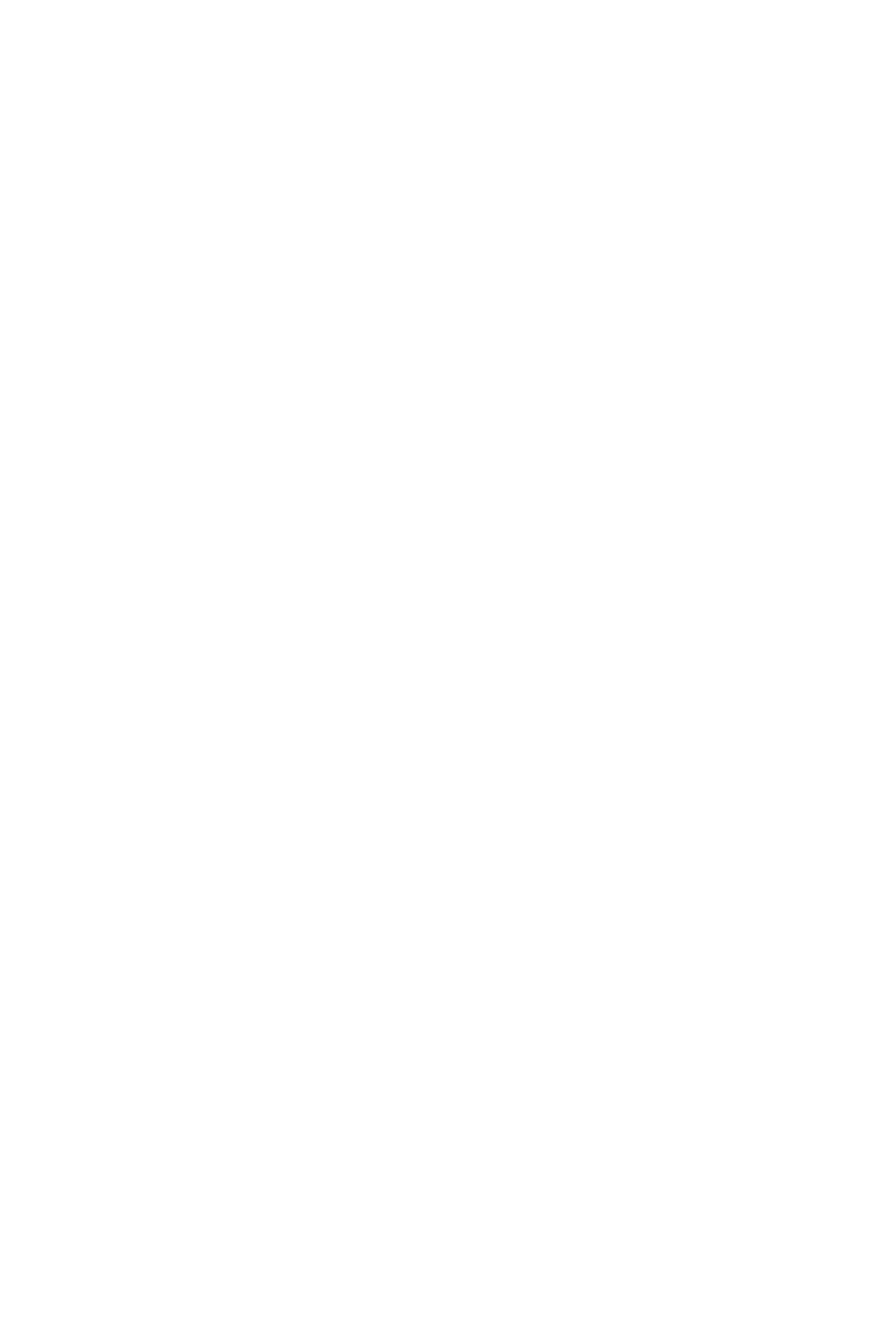
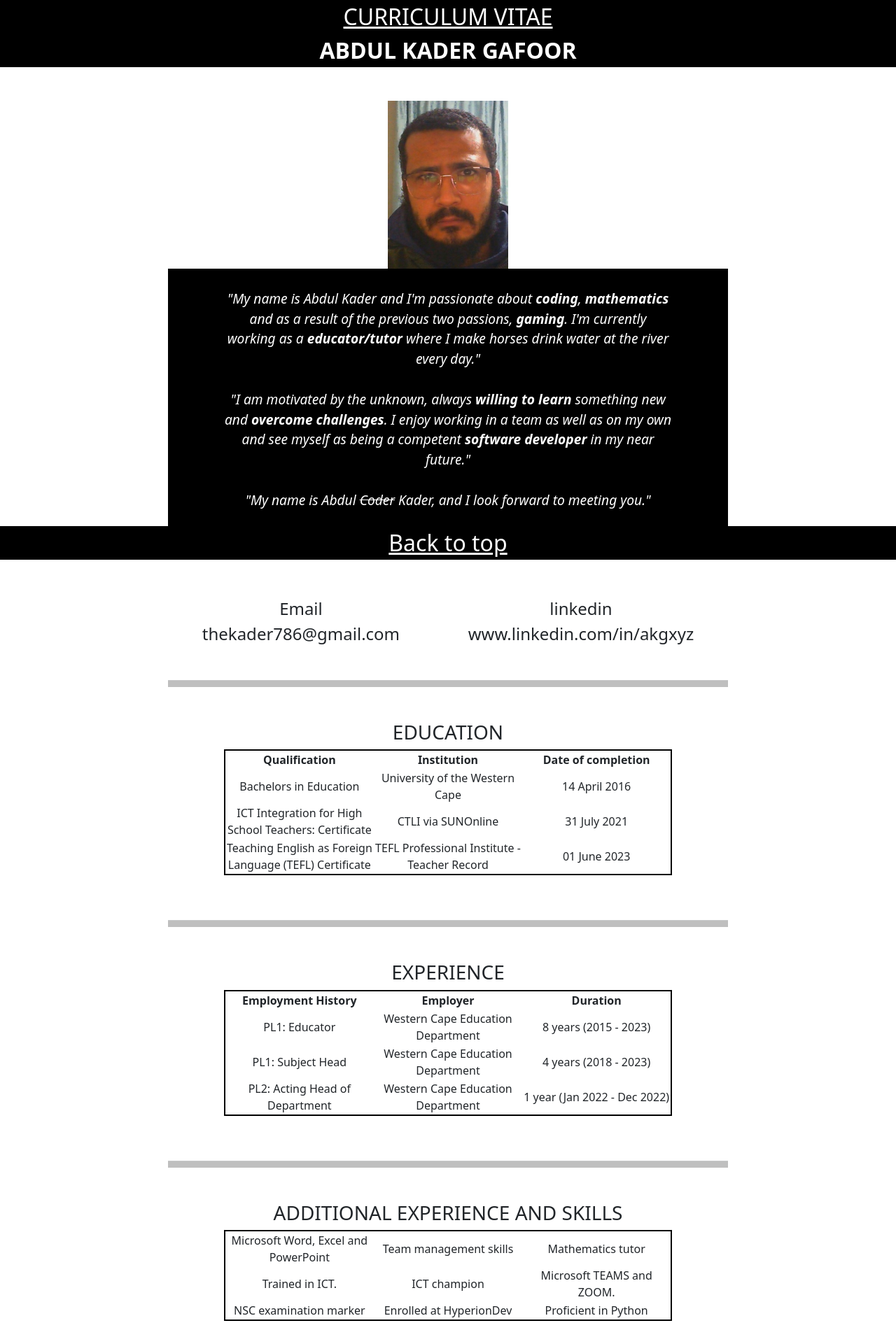
Before and after one commit to Kader-the-Coder/MyCV, a plain HTML site: page index.html in a window 1280 px wide. Shown: the top 1891 px of the page at 70% size. Before the commit the page ends 800 px from the top, so only its background shows below. Drawn offline with nearby package versions, Linux system fonts and the light colour scheme.

Commit message:
Major changes to index and stylesheet

```diff
--- a/index.html
+++ b/index.html
@@ -9,37 +9,177 @@
           rel="stylesheet"
           integrity="sha384-T3c6CoIi6uLrA9TneNEoa7RxnatzjcDSCmG1MXxSR1GAsXEV/Dwwykc2MPK8M2HN"
           crossorigin="anonymous">
-    <link rel="shortcut icon" type="png" href="/images/favicon.ico" >
+    <link rel="shortcut icon" type="png" href="images/favicon.ico" >
 </head>
-
-<body>
-  <header>
-    <!--Container for header------------------------------------------>
-    <div class="container">
-        <!--Row 1------------------------------------------------->
-        <div class="row">
-        </div>
+<!-----------------Main heading and Profile Picture-------------------><body>
+<header class="view-long">
+    <u>CURRICULUM VITAE</u><br>
+    <b>ABDUL KADER GAFOOR</b>
+</header>
+<header class="view-short">
+    <u>CV</u><br>
+    <b>AK GAFOOR</b>
+</header>
+<div id="general-format">
+    <br><br><br><br><br><br>
+    <picture>
+    <!--Display a different picture based on the width of the browser-->
+    <source media="(max-width: 420px)"
+            srcset="images/profile_pic_small.jpg">
+    <source media="(max-width: 640px)"
+            srcset="images/profile_pic_medium.jpg">
+    <source media="(min-width: 640px)"
+            srcset="images/profile_pic_large.jpg">
+    <img id="profile_pic"
+        src="images/profile_pic_large.jpg"
+        alt="A friendly looking face">
+    </picture>
+    <p id="biography">
+    <em>
+        <br>"My name is Abdul Kader and I'm passionate about
+        <b>coding</b>, <b>mathematics</b> and as a result
+        of the previous two passions, <b>gaming</b>. I'm
+        currently working as a <b>educator/tutor</b> where
+        I make horses drink water at the river every day."
+        <br><br>
+        "I am motivated by the unknown, always <b>willing to
+        learn</b> something new and <b>overcome challenges</b>.
+        I enjoy working in a team as well as on my own and
+        see myself as being a competent <b>software developer
+        </b> in my near future."
+        <br><br>
+        "My name is Abdul <s>Coder</s> Kader, and I look forward
+        to meeting you."
+    </em>
+    </p>
+    <hr><!--------------------Contact details--------------------------->
+    <p>
+    <div class="wrapper">
+        <div class="one">Email<br>thekader786@gmail.com</div>
+        <div class="two">linkedin<br>www.linkedin.com/in/akgxyz</div>
     </div>
-  </header>
-  <!--Container for body---------------------------------------------->
-  <div class="container">
-    <!--Row 1----------------------------------------------------->
-    <div class="row">
-    </div>
-    <!--Row 2----------------------------------------------------->
-    <div class="row">
-    </div>
-    <!--Row 3----------------------------------------------------->
-    <div class="row">
-    </div>
-  </div>
-  <footer>
-    <!--Container for footer------------------------------------------>
-    <div class="container">
-        <!--Row 1------------------------------------------------->
-        <div class="row">
-        </div>
-    </div>
-  </footer>
+    </p>
+    <hr><!---------------------Qualifications--------------------------->
+    <h3>EDUCATION</h3>
+    <table style="overflow-x: scroll;">
+    <tbody>
+        <tr>
+        <th>Qualification</th>
+        <th>Institution</th>
+        <th>Date of completion</th>
+        </tr>
+        <tr>
+        <td>Bachelors in Education</td>
+        <td>University of the Western Cape</td>
+        <td>14 April 2016</td>
+        </tr>
+        <tr>
+        <td>ICT Integration for High School Teachers: Certificate</td>
+        <td>CTLI via SUNOnline</td>
+        <td>31 July 2021</td>
+        </tr>
+        <tr>
+        <td>Teaching English as Foreign Language (TEFL) Certificate</td>
+        <td>TEFL Professional Institute - Teacher Record</td>
+        <td>01 June 2023</td>
+        </tr>
+    </tbody>
+    </table>
+    <hr><!-------------------------Experience--------------------------->
+    <h3>EXPERIENCE</h3>
+    <table>
+    <tbody>
+        <tr>
+        <th>Employment History</th>
+        <th>Employer</th>
+        <th>Duration</th>
+        </tr>
+        <tr>
+        <td>PL1: Educator</td>
+        <td>Western Cape Education Department</td>
+        <td>8 years (2015 - 2023)</td>
+        </tr>
+        <tr>
+        <td>PL1: Subject Head</td>
+        <td>Western Cape Education Department</td>
+        <td>4 years (2018 - 2023)</td>
+        </tr>
+        <tr>
+        <td>PL2: Acting Head of Department</td>
+        <td>Western Cape Education Department</td>
+        <td>1 year (Jan 2022 - Dec 2022)</td>
+        </tr>
+    </tbody>
+    </table>
+    <hr><!---------------Additional experience and skills--------------->
+    <h3>ADDITIONAL EXPERIENCE AND SKILLS</h3>
+    <table>
+    <tbody>
+        <tr>
+        <td>Microsoft Word, Excel and PowerPoint</td>
+        <td>Team management skills</td>
+        <td>Mathematics tutor</td>
+        </tr>
+        <tr>
+        <td>Trained in ICT.</td>
+        <td>ICT champion</td>
+        <td>Microsoft TEAMS and ZOOM.</td>
+        </tr>
+        <tr>
+        <td>NSC examination marker</td>
+        <td>Enrolled at HyperionDev</td>
+        <td>Proficient in Python</td>
+        </tr>
+    </tbody>
+    </table>
+    <hr>
+    <h3>PROJECTS</h3>
+    <table>
+    <tr>
+        <td>
+        <a
+        href="https://github.com/Kader-the-Coder/L1T24/tree/01b54797896d08957f9fa55b8a731b282231c25e"
+        target="_blank">
+            <img
+            class="icons"
+            src="images/tm_icon.png"
+            alt="Task manager icon">
+        </a>
+        </td>
+        <td><p>A program designed to manage tasks of multiple users.</p></td>
+    </tr>
+    <tr>
+        <td>
+        <a
+        href="https://github.com/Kader-the-Coder/L1T30/tree/57a46e89652cc38a6376024d554c8477d6a2a471"
+        target="_blank">
+            <img
+            class="icons"
+            src="images/shoe_icon.png"
+            alt="Shoe inventory project">
+        </a>
+        </td>
+        <td><p>Inventory management of shoes at its finest!</p></td>
+    </tr>
+    <tr>
+        <td>
+        <a
+        href="https://github.com/Kader-the-Coder/L2T13/tree/034110738fe37854309c82b1ef1d5b3bafa6cac6"
+        target="_blank">
+            <img
+            class="icons"
+            src="images/book_icon.png"
+            alt="Book manager project">
+        </a>
+        </td>
+        <td><p>This program is ideal for storing books.</p></td>
+    </tr>
+    </table>
+    <hr>
+</div>
+<br><br><br><br><br><br>
+<footer>
+    <a href="#top">Back to top</a>
+</footer>
 </body>
 </html>
--- a/stylesheet.css
+++ b/stylesheet.css
@@ -0,0 +1,119 @@
+html {background-color:black;}
+/* Lines 2 to 19 makes the header text change based on window width*/
+.view-long{
+  display:block;
+}
+
+.view-short{
+  display:none;
+}
+
+@media screen and (max-width: 420px) {
+  .view-long{
+     display:none;
+  }
+
+  .view-short{
+     display:block;
+  }
+}
+
+header {
+  position: fixed;
+  top: 0px;
+  left: 0px;
+  width: 100%;
+  white-space: nowrap;
+  text-align: center;
+  font-size: xx-large;
+  color: white;
+  background-color: black;
+}
+
+footer {
+  position: fixed;
+  bottom: 0px;
+  left: 0px;
+  width: 100%;
+  border:80px;
+  white-space: nowrap;
+  text-align: center;
+  font-size: xx-large;
+  color: white;
+  background-color: black;
+}
+
+footer a {color:white;}
+
+
+#general-format {
+  max-width: 800px;
+  margin: auto;
+  background-color: white;
+}
+
+#biography {
+  background-color:black;
+  font-size: larger;
+  color: white;
+  text-align: center;
+}
+
+h3 {padding-top:32px;text-align:center;}
+
+/* Make icons get bigger when hovering over*/
+.icons {max-width:64px;max-height:64px;}
+.icons:hover {max-width:75px;max-height:75px;}
+
+#profile_pic {
+  display: block;
+  max-width: 240px;
+  margin-left: auto;
+  margin-right: auto;
+  height: 240px;
+}
+
+p {
+  font-size: large;
+  text-align: justify;
+  padding-left: 10%;
+  padding-right: 10%;
+  padding-bottom: 32px;
+}
+
+th, tr, td {
+    text-align: center;
+    border: 2px solid black;
+}
+
+hr {
+  height: 10px;
+  outline-style:hidden;
+  background-color: black;
+}
+
+table {
+  margin: auto;
+  margin-bottom: 64px;
+  table-layout: fixed;
+  width: 80%;
+  border: 2px solid black;
+  border-collapse: collapse;
+}
+
+.wrapper {
+  display: grid;
+  font-size: x-large;
+  text-align: center;
+  grid-template-columns:repeat(2, auto);
+}
+
+.one {
+  grid-column: 1 ;
+  grid-row: 1;
+}
+
+.two {
+  grid-column: 2 ;
+  grid-row: 1;
+}
```
Also changed, not shown: images/book_icon.png (added), images/me_icon.png (added), images/profile_pic_large.jpg (added), images/profile_pic_medium.jpg (added), images/profile_pic_small.jpg (added), images/shoe_icon.png (added), images/tm_icon.png (added).
